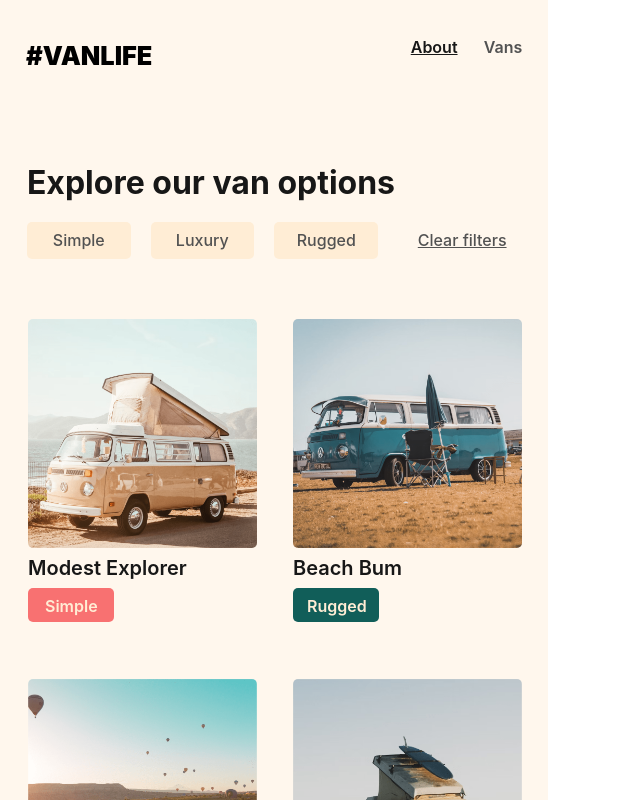
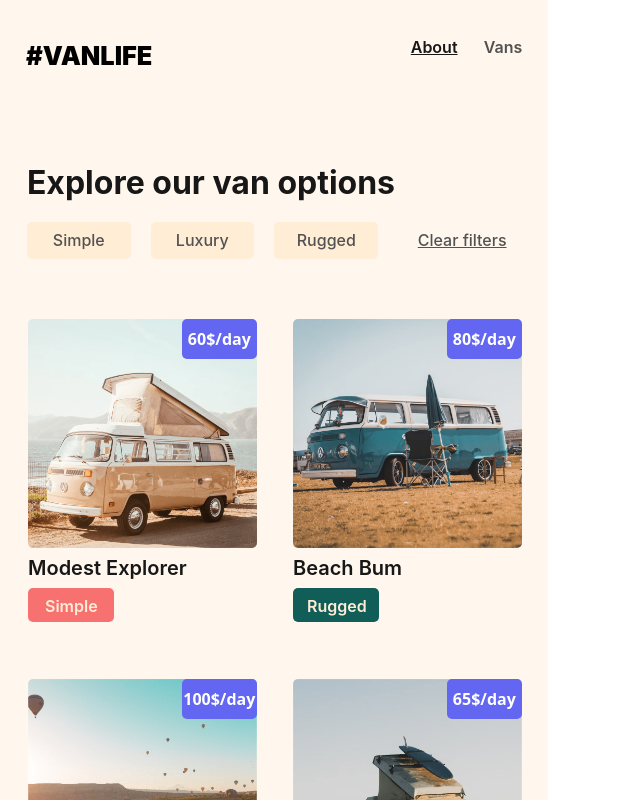
Before and after one commit to bhivgadearav/react-practice, a React (Vite) app: page /vans in a window 1280 px wide. Shown: the top 800 px of the page, without its empty margins (0-640 px from the left). Built offline with nearby package versions, Linux system fonts and the light colour scheme.

Commit message:
dynamic van component 2
all styling and necessary info added

```diff
--- a/src/Van.jsx
+++ b/src/Van.jsx
@@ -4,7 +4,12 @@ export default function Van(props) {
     return (
         <>
             <div className="w-[492.34px] h-[41.86px]">
-                <img className="w-[229.23px] h-[229.23px] rounded-[5px]" src={props.image} />
+                <div className="relative max-w-xl mx-auto">
+                    <img className="w-[229.23px] h-[229.23px] rounded-[5px]" src={props.image} />
+                    <div class="absolute top-0 left-[153.8px] w-[75px] h-[40px] rounded-[5px] flex items-center bg-indigo-500 justify-center">
+                        <h2 class="text-white text-base font-bold">{props.price}$/day</h2>
+                    </div>
+                </div>
                 <div className="flex">
                     <div className="text-neutral-900 text-xl font-semibold font-['Inter'] leading-loose">
                         {props.name}
--- a/src/Vans.jsx
+++ b/src/Vans.jsx
@@ -34,7 +34,7 @@ export default function Vans(){
                 <div className="grid grid-cols-2 gap-x-20 gap-y-20 w-full">
                     {
                         vans.map((van) => {
-                            return <Van key={van.id} name={van.name} type={van.type} image={van.image} />
+                            return <Van key={van.id} name={van.name} type={van.type} image={van.image} price={van.price}/>
                         })
                     }
                 </div>
```
